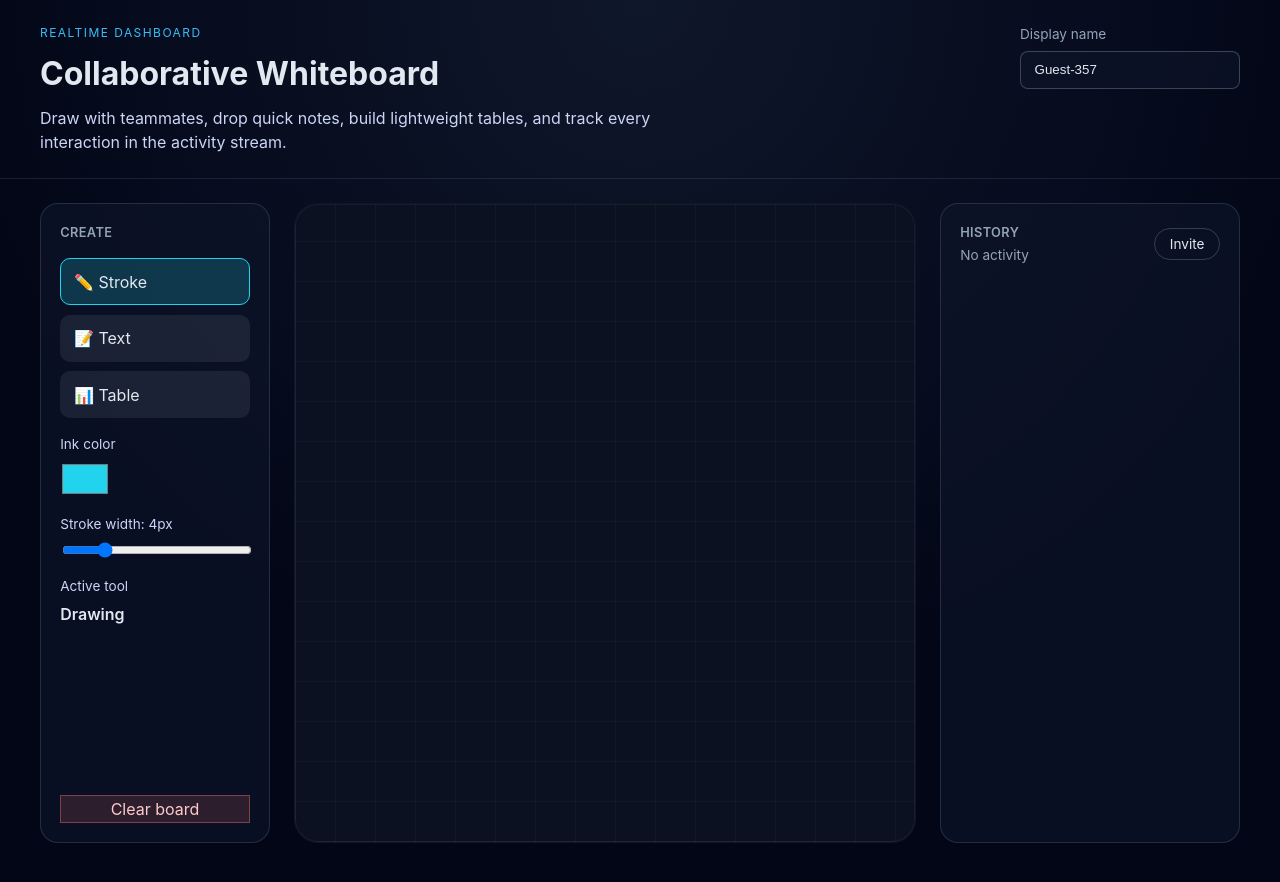
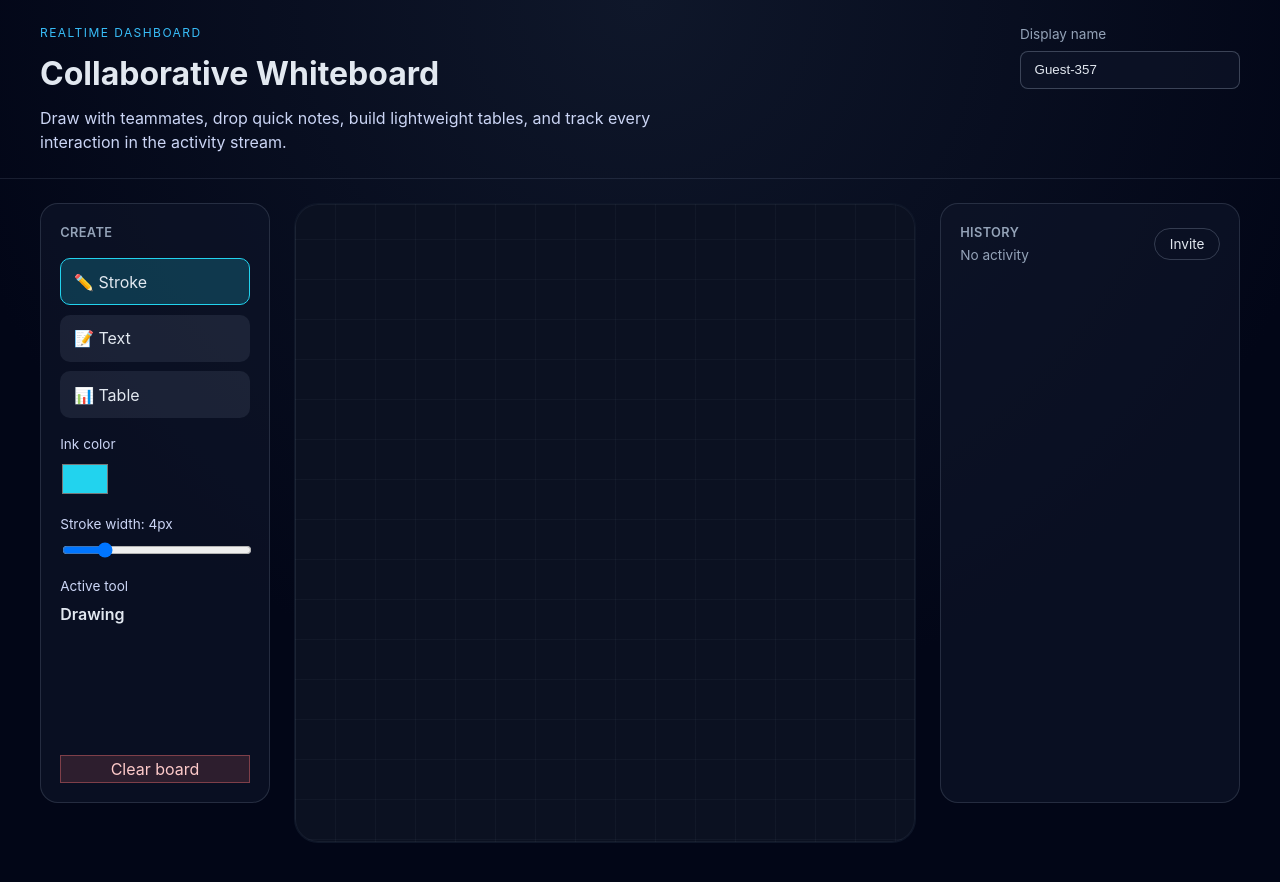
Before and after one commit to leoniddidukh-source/erp.piche.dashboard, a React (Vite) app: page / in a window 1280 px wide. Built offline with nearby package versions, Linux system fonts and the light colour scheme.

Commit message:
Added scrolls

```diff
--- a/src/App.css
+++ b/src/App.css
@@ -70,6 +70,8 @@
   display: flex;
   flex-direction: column;
   gap: 1rem;
+  overflow: hidden;
+  max-height: calc(100vh - 200px);
 }
 
 .panel-title {
@@ -151,15 +153,17 @@
   border-radius: 24px;
   border: 1px solid rgba(15, 23, 42, 0.9);
   background: #0b1121;
-  overflow: hidden;
+  overflow: auto;
   position: relative;
   min-height: 640px;
   box-shadow: inset 0 0 0 1px rgba(148, 163, 184, 0.08);
 }
 
 .board {
-  width: 100%;
-  height: 100%;
+  width: 200%;
+  height: 200%;
+  min-width: 100%;
+  min-height: 100%;
   cursor: crosshair;
   background-image: repeating-linear-gradient(
       0deg,
@@ -180,6 +184,8 @@
 .board-canvas {
   width: 100%;
   height: 100%;
+  min-width: 100%;
+  min-height: 100%;
   display: block;
 }
 
@@ -201,6 +207,11 @@
   gap: 1rem;
 }
 
+.tool-panel {
+  overflow-y: auto;
+  overflow-x: hidden;
+}
+
 .history-header {
   display: flex;
   align-items: center;
@@ -220,8 +231,10 @@
   display: flex;
   flex-direction: column;
   gap: 0.85rem;
-  max-height: calc(100vh - 280px);
+  flex: 1;
   overflow-y: auto;
+  overflow-x: hidden;
+  min-height: 0;
 }
 
 .history-row {
--- a/src/index.css
+++ b/src/index.css
@@ -35,3 +35,33 @@ button {
   font: inherit;
   cursor: pointer;
 }
+
+/* Custom scrollbar styling */
+* {
+  scrollbar-width: thin;
+  scrollbar-color: rgba(148, 163, 184, 0.3) rgba(15, 23, 42, 0.6);
+}
+
+*::-webkit-scrollbar {
+  width: 10px;
+  height: 10px;
+}
+
+*::-webkit-scrollbar-track {
+  background: rgba(15, 23, 42, 0.6);
+  border-radius: 5px;
+}
+
+*::-webkit-scrollbar-thumb {
+  background: rgba(148, 163, 184, 0.3);
+  border-radius: 5px;
+  border: 2px solid rgba(15, 23, 42, 0.6);
+}
+
+*::-webkit-scrollbar-thumb:hover {
+  background: rgba(148, 163, 184, 0.5);
+}
+
+*::-webkit-scrollbar-corner {
+  background: rgba(15, 23, 42, 0.6);
+}
```
